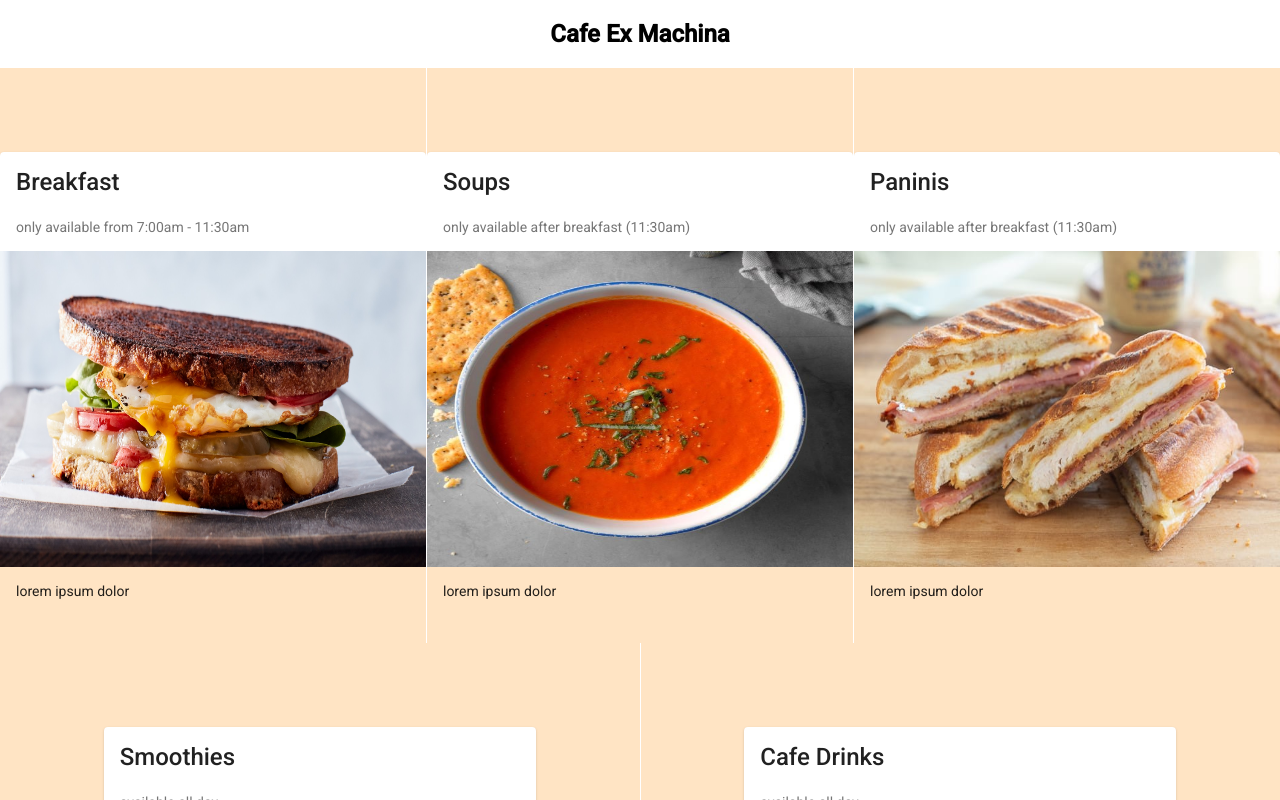
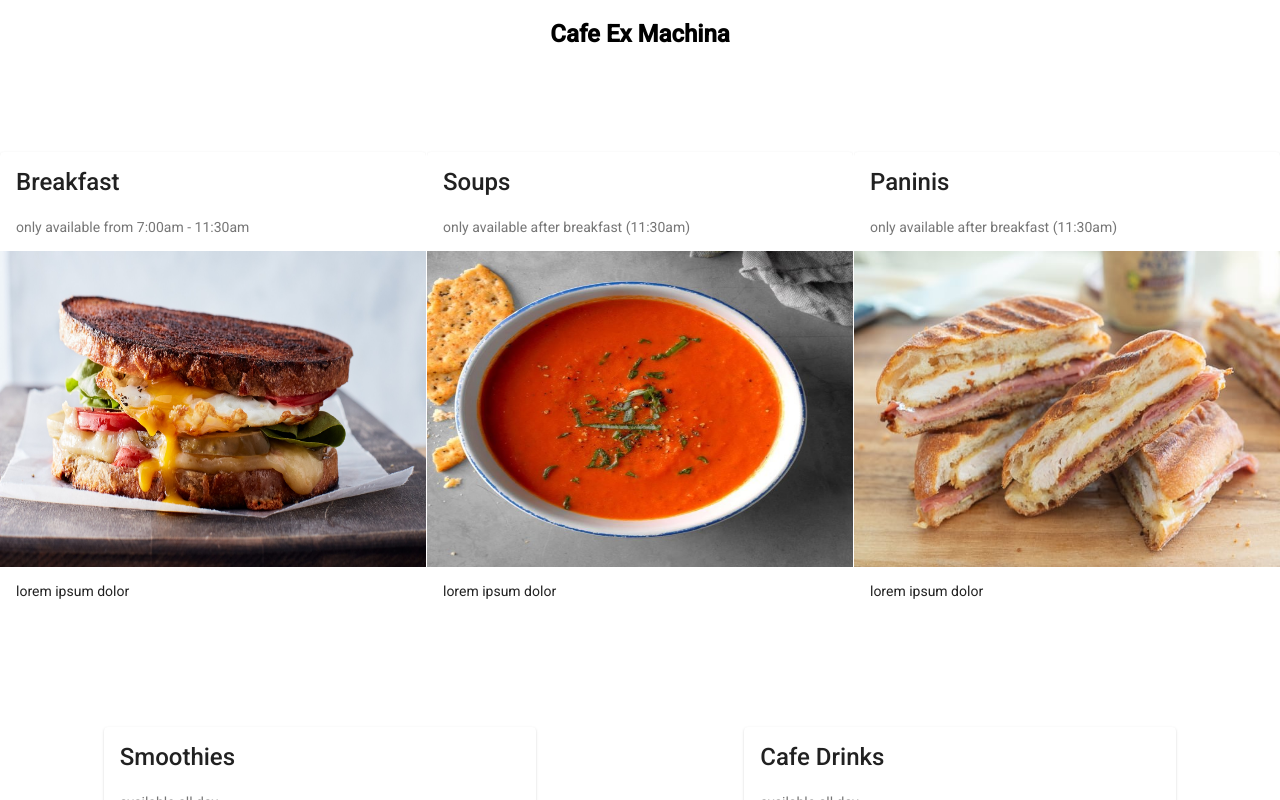
Before and after one commit to benharvey1213/cafe-ex-machina, an Angular app: page / in a window 1280 px wide. Shown: the top 800 px of the page. Built offline with nearby package versions, Linux system fonts and the light colour scheme.

Commit message:
more aesthetics

```diff
--- a/src/app/home/home.component.css
+++ b/src/app/home/home.component.css
@@ -5,7 +5,12 @@
 
 .mat-grid-tile
 {
-    background-color: bisque;
+    background-color: white;
+}
+
+.mat-card:hover
+{
+    background-color: whitesmoke;
 }
 
 .mat-card
@@ -16,8 +21,5 @@
 
 .mat-grid-list
 {
-    display: flex;
-    flex-wrap: wrap;
-    justify-content: center;
     margin: auto;
 }
--- a/src/app/home/home.component.html
+++ b/src/app/home/home.component.html
@@ -1,12 +1,12 @@
 <div>
-    <h2 style="text-align:center">Cafe Ex Machina</h2>
+    <h2 style="text-align:center" routerLink="placeholder">Cafe Ex Machina</h2>
 
     <mat-grid-list cols="3" rowHeight="575px">
 
         <mat-grid-tile>
             <mat-card>
                 <mat-card-title>Breakfast</mat-card-title><br>
-                <mat-card-subtitle>only available from 7:00am - 11:30am</mat-card-subtitle>
+                <mat-card-subtitle routerLink="placeholder">only available from 7:00am - 11:30am</mat-card-subtitle>
                 <img mat-card-image src="assets/images/breakfast.jpg" alt="breakfast items" height="316" width="316">
                 <mat-card-content>
                     lorem ipsum dolor
@@ -17,7 +17,7 @@
         <mat-grid-tile>
             <mat-card>
                 <mat-card-title>Soups</mat-card-title><br>
-                <mat-card-subtitle>only available after breakfast (11:30am)</mat-card-subtitle>
+                <mat-card-subtitle routerLink="placeholder">only available after breakfast (11:30am)</mat-card-subtitle>
                 <img mat-card-image src="assets/images/soup.jpg" alt="soups" height="316" width="316">
                 <mat-card-content>
                     lorem ipsum dolor
@@ -28,7 +28,7 @@
         <mat-grid-tile>
             <mat-card>
                 <mat-card-title>Paninis</mat-card-title><br>
-                <mat-card-subtitle>only available after breakfast (11:30am)</mat-card-subtitle>
+                <mat-card-subtitle routerLink="placeholder">only available after breakfast (11:30am)</mat-card-subtitle>
                 <img mat-card-image src="assets/images/panini.jpg" alt="hot sandwiches" height="316" width="316">
                 <mat-card-content>
                     lorem ipsum dolor
@@ -43,7 +43,7 @@
         <mat-grid-tile>
             <mat-card>
                 <mat-card-title>Smoothies</mat-card-title><br>
-                <mat-card-subtitle>available all day</mat-card-subtitle>
+                <mat-card-subtitle routerLink="placeholder">available all day</mat-card-subtitle>
                 <img mat-card-image src="assets/images/smoothie.jpg" alt="smoothies" height="316" width="316">
                 <mat-card-content>
                     lorem ipsum dolor
@@ -54,7 +54,7 @@
         <mat-grid-tile>
             <mat-card>
                 <mat-card-title>Cafe Drinks</mat-card-title><br>
-                <mat-card-subtitle>available all day</mat-card-subtitle>
+                <mat-card-subtitle routerLink="placeholder">available all day</mat-card-subtitle>
                 <img mat-card-image src="assets/images/coffee.JPG" alt="cafe items" height="316" width="316">
                 <mat-card-content>
                     lorem ipsum dolor
```
